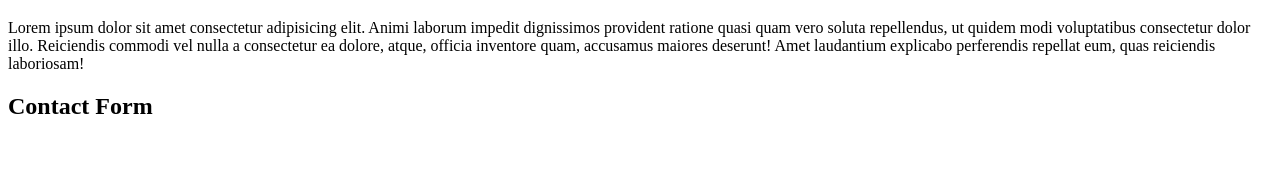
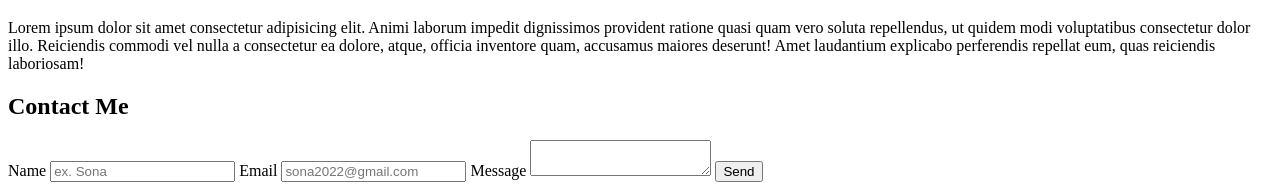
Before and after one commit to sona2711/HTML-CSS-Project, a plain HTML site: page index.html in a window 1280 px wide. Shown: the part 854-1044 px from the top of the page. Before the commit the page ends 994 px from the top, so only its background shows below. Drawn offline with Linux system fonts and the light colour scheme.

Commit message:
Adding a contact section

```diff
--- a/index.html
+++ b/index.html
@@ -3,7 +3,7 @@
 <head>
     <meta charset="UTF-8">
     <meta name="viewport" content="width=device-width, initial-scale=1.0">
-    <title>Portofolio</title>
+    <title>Portfolio</title>
 </head>
 <body>
     <header>
@@ -54,8 +54,33 @@
                 </article>
             </div>
     </section>
-    <section aria-label="Contact" id="contact">
-        <h2>Contact Form</h2>
+    <section aria-label="contact" id="contact">
+        <h2>Contact Me</h2>
+        <form action="https://formsubmit.co/sonamkrtchyan2711@gmail.com" method="post">
+            <label for="name">Name</label>
+            <input
+            id="name"
+            name="Name"
+            placeholder="ex. Sona"
+            required minlength="2"/>
+            <label for="email">Email</label>
+            <input
+            id="email"
+            name="Email"
+            placeholder="sona2022@gmail.com"
+            required
+            pattern="/^[\w-\.]+@([\w-]+\.)+[\w-]{2,4}$/g"/>
+            <label for="message">Message</label>
+            <textarea
+             id="message"
+             name="message"
+             placeholder="Enter your message..."
+             minlength="10"
+             maxlength="200"
+             required>
+            </textarea>
+            <button type="submit">Send</button>
+        </form>
     </section>
 </body>
 </html>
```
